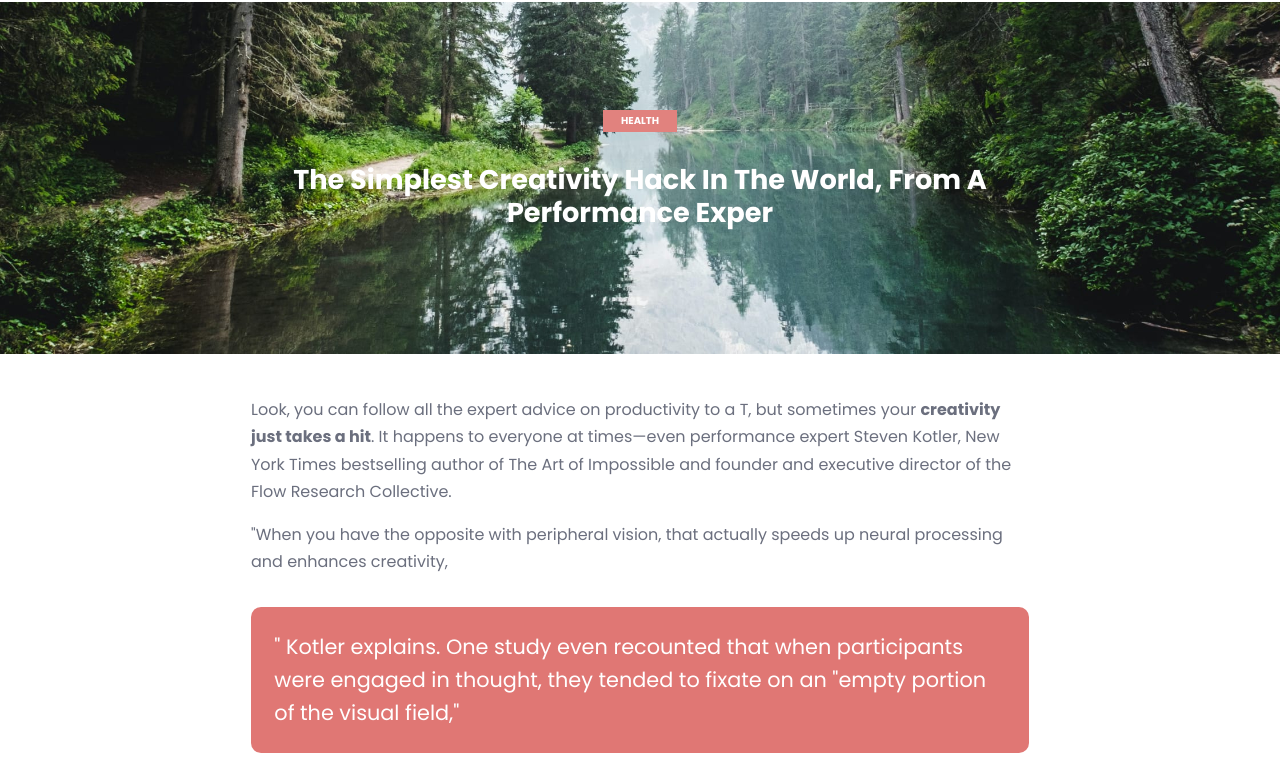
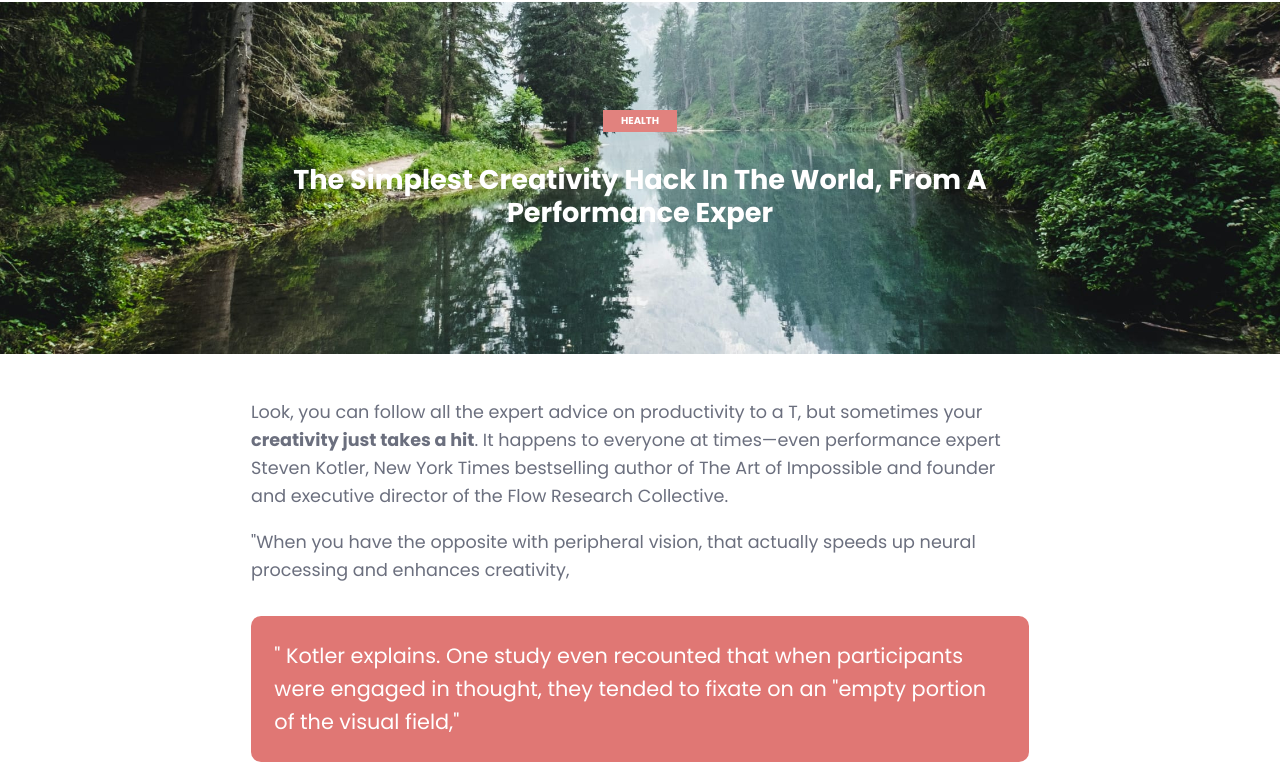
Before and after one commit to Jing-Lunaya/Course-Project, a plain HTML site: page 01-u-blog/post.html in a window 1280 px wide. Shown: the part 70-834 px from the top of the page. Drawn offline with nearby package versions, Linux system fonts and the light colour scheme.

Commit message:
style-post.css
.main-post-content-center p{
  font-size: 1.1rem;
	line-height: 1.6;
}

```diff
--- a/01-u-blog/css/style-post.css
+++ b/01-u-blog/css/style-post.css
@@ -119,5 +119,6 @@
 
 
 .main-post-content-center p{
-	line-height: 1.7;
+  font-size: 1.1rem;
+	line-height: 1.6;
 }
```
